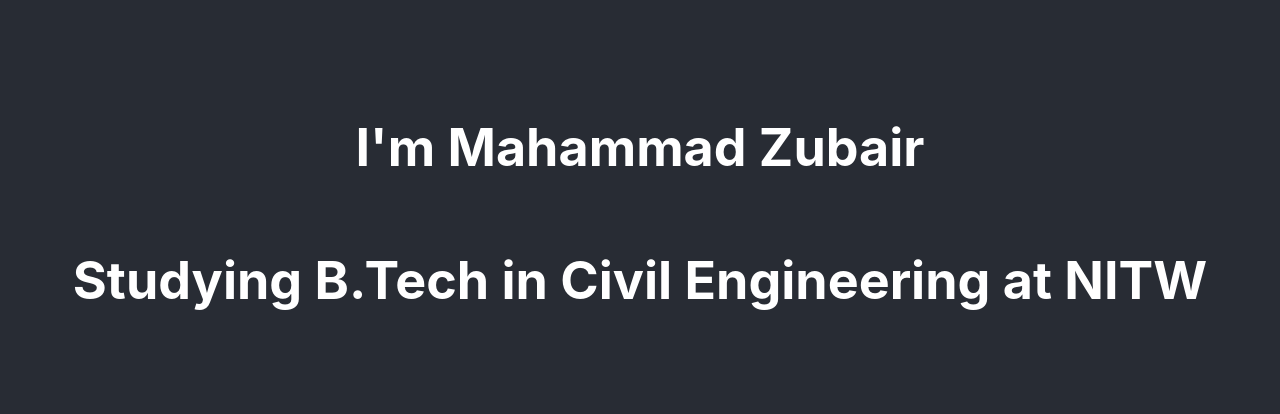
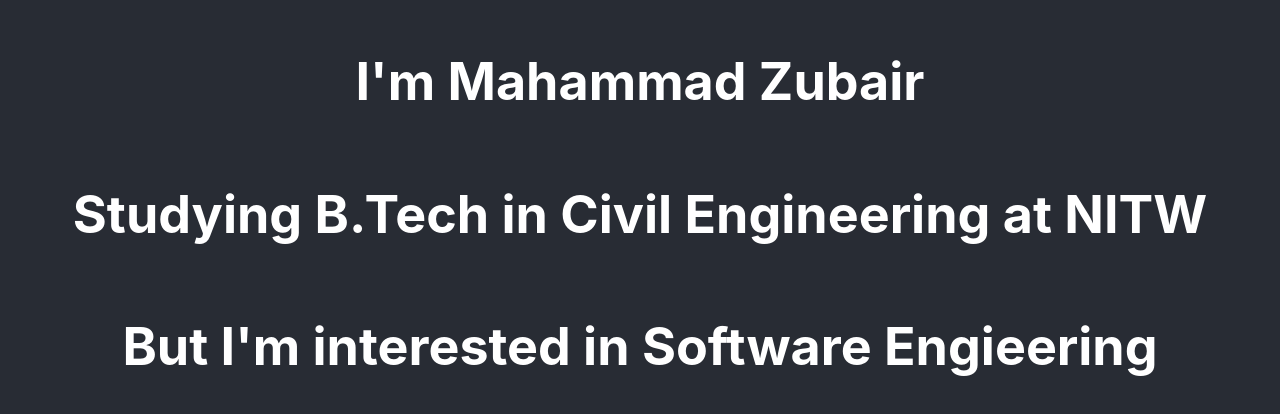
Before and after one commit to Zubair-05/demo, a React (Create React App) app: page / in a window 1280 px wide. Shown: the part 186-600 px from the top of the page. Built offline with nearby package versions, Linux system fonts and the light colour scheme.

Commit message:
Modified App.js

```diff
--- a/src/App.js
+++ b/src/App.js
@@ -7,6 +7,7 @@
       <header className="App-header">
         <h1>I'm Mahammad Zubair</h1>
         <h1>Studying B.Tech in Civil Engineering at NITW</h1>
+        <h1>But I'm interested in Software Engieering</h1>
       </header>
     </div>
   );
```
